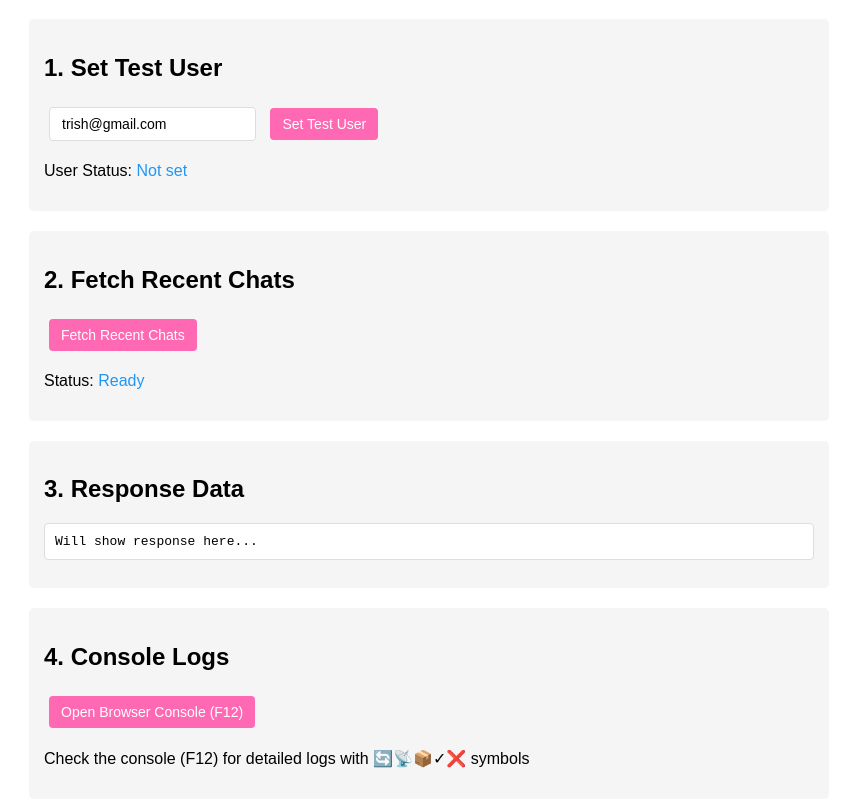
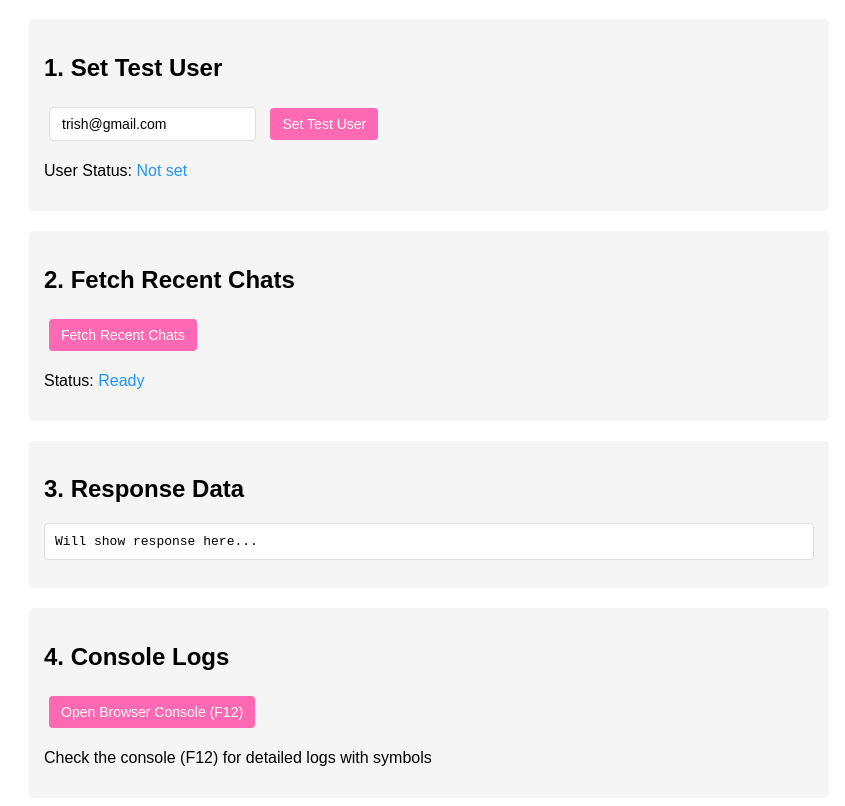
Before and after one commit to Trishika295/Style-Talker, a website: page style/test-chats.html in a window 1280 px wide. Shown: the part 82-888 px from the top of the page, without its empty margins (211-1056 px from the left). Drawn offline with Linux system fonts and the light colour scheme.

Commit message:
Update test-chats.html

```diff
--- a/style/test-chats.html
+++ b/style/test-chats.html
@@ -68,7 +68,7 @@
   <div class="section">
     <h2>4. Console Logs</h2>
     <button onclick="openConsole()">Open Browser Console (F12)</button>
-    <p>Check the console (F12) for detailed logs with 🔄📡📦✓❌ symbols</p>
+    <p>Check the console (F12) for detailed logs with symbols</p>
   </div>
 
   <script>
```
